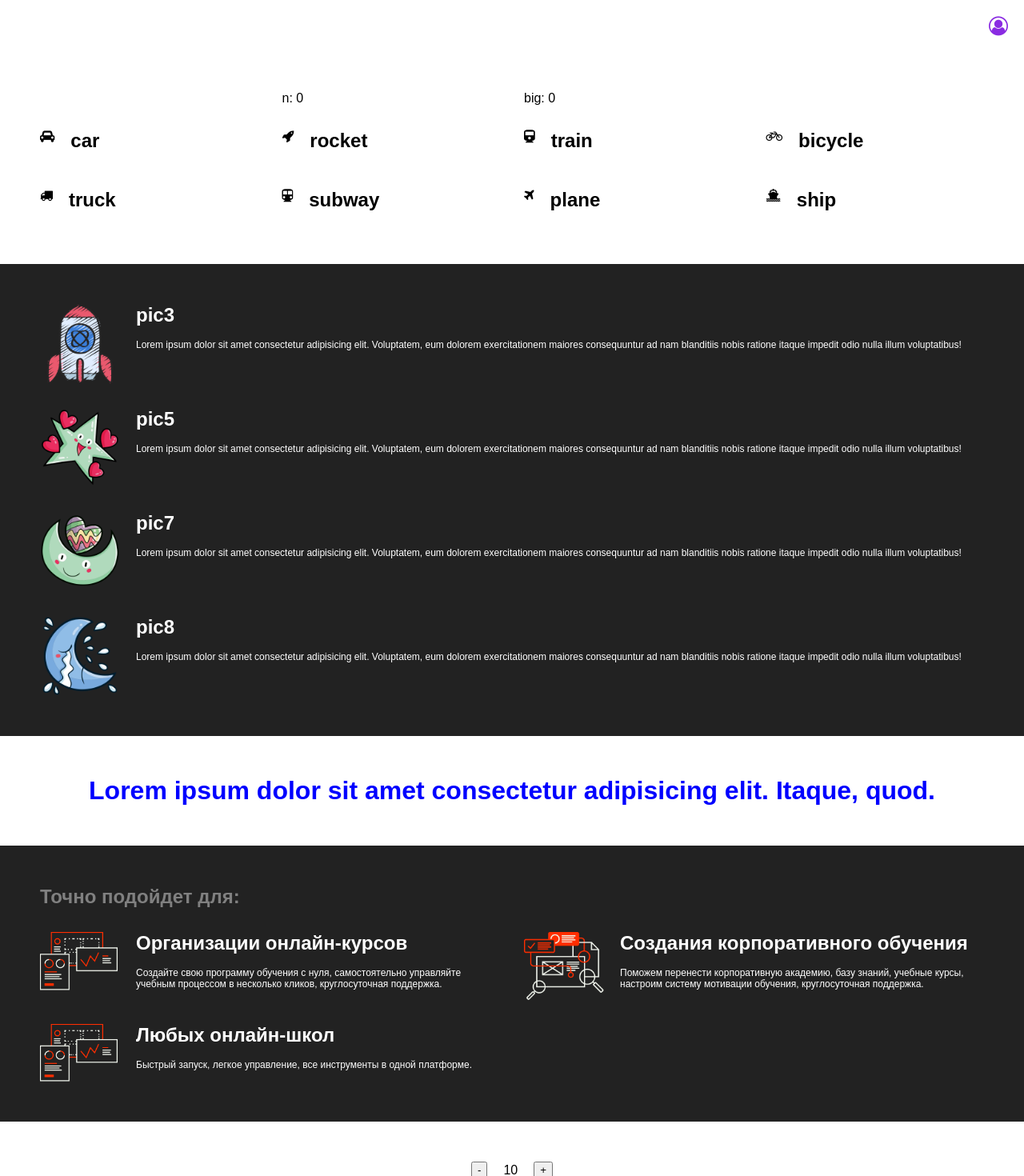
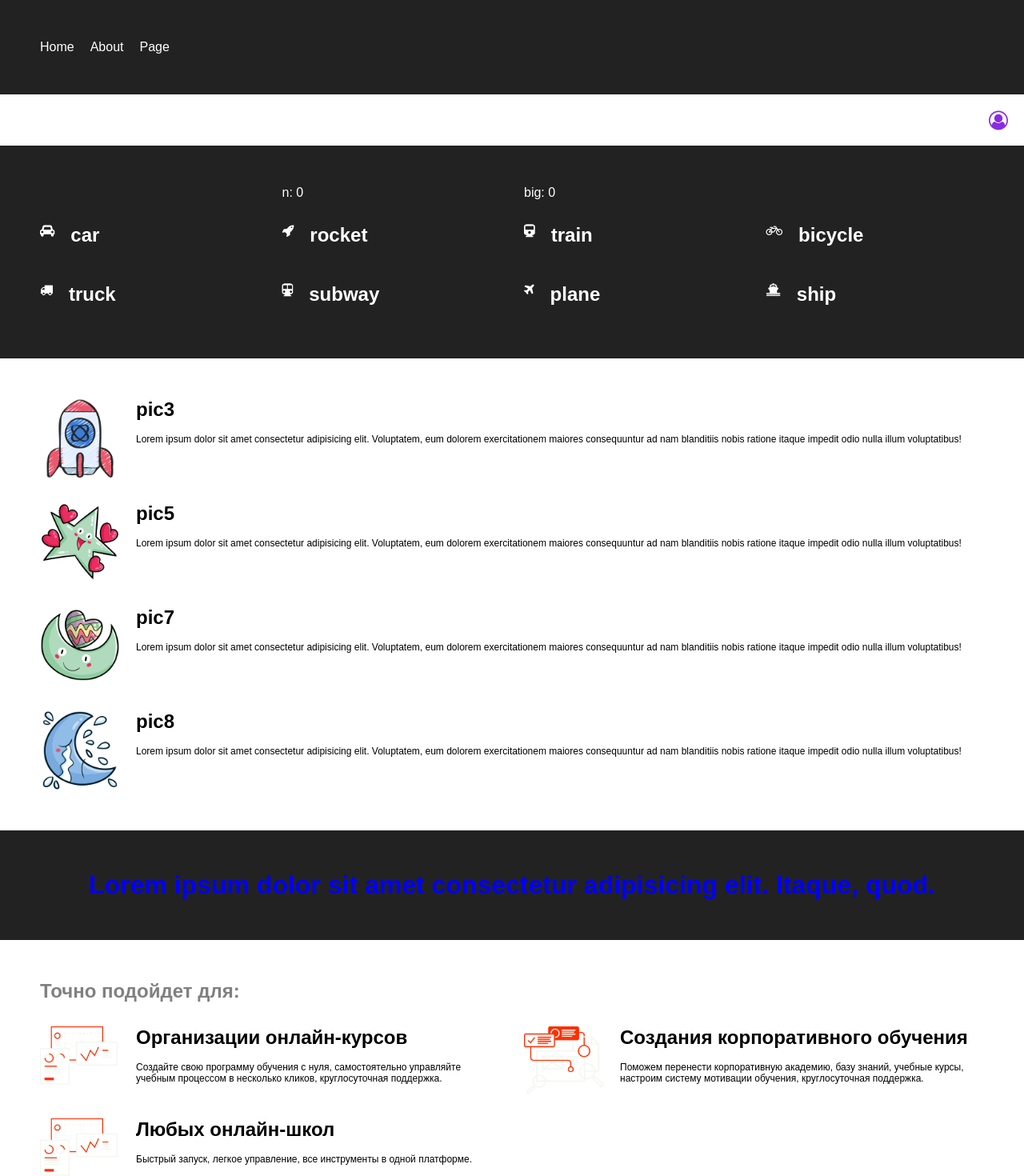
Before and after one commit to Lekso4ka/maxima-react, a React (Create React App) app: page / in a window 1280 px wide. Shown: the top 1470 px of the page at 80% size. Built offline with nearby package versions, Linux system fonts and the light colour scheme.

Commit message:
React Router. Start

```diff
--- a/src/App.jsx
+++ b/src/App.jsx
@@ -1,106 +1,20 @@
-import { useState } from "react";
+import {Routes, Route} from "react-router-dom";
 
-import TextBlock from "./components/TextBlock/TextBlock";
-import textContent from "./assets/data/text.json";
+import Home from "./pages/Home"
+import About from "./pages/About"
+import Page from "./pages/Page"
+import Menu from "./components/Menu"
 import Layout from "./components/Layout";
-import SimpleCard from "./components/SimpleCard";
-import FunBlock from "./components/FunBlock";
 
-import pic1 from "./assets/images/pic1.png";
-import pic2 from "./assets/images/pic2.png";
-import Modal from "./components/Modal";
-
-import spaceData from "./assets/data/space.json";
-import images from "./assets/images";
-// https://habr.com/ru/articles/358090/
-
-const counterSt = {
-    display: "flex",
-    alignItems: "center",
-    justifyContent: "center",
-    gap: "20px"
-}
-
-
-const App = () => {
-
-    // props - статичный параметр - никогда не изменяется
-    // state - состояние - динамически изменяющийся поараметр в React
-
-    /* хук состояния
-        [сама изменяемая переменная, функция, которая будет изменять эту переменную] = useState(значение переменной, заданное по умолчанию)
-    */
-    const [n, changeN] = useState(10);
-    const [openModal, setOpenModal] = useState(false);
-
-    const clickMinus = () => {
-        changeN(n - 1)
-        console.log("minus", n);
-    }
-    const clickPlus = () => {
-        changeN(n + 1)
-        console.log("plus", n);
-    }
-
+export default () => {
     return <>
-        <header>
-            <i
-                className="fa fa-user-circle-o"
-                style={{fontSize: 24, color: "blueviolet", cursor: "pointer"}}
-                onClick={e => setOpenModal(true)}
-            />
-        </header>
-        <FunBlock/>
-        <Layout>
-        {spaceData.map(item => <SimpleCard
-            key={item.text}
-            name={item.text}
-            pic={images[item.img]}
-        />)}
-        </Layout>
-        <Layout>
-            <h1>Lorem ipsum dolor sit amet consectetur adipisicing elit. Itaque, quod.</h1>
-        </Layout>
-        <Layout
-            name="Точно подойдет для:"
-            count={2}
-        >
-            {textContent
-                .filter(item => item.block === "second")
-                .map((item, i) => <SimpleCard
-                    key={i}
-                    name={item.title}
-                    text={item.content}
-                    pic={i%2 === 0 ? pic1 : pic2}
-                />)
-            }
-        </Layout>
-
-        <Layout>
-            <div style={counterSt}>
-                <button onClick={clickMinus}>-</button>
-                <span>{n}</span>
-                <button onClick={(e) => clickPlus()}>+</button>
-            </div>
-        </Layout>
-        <Layout
-            name="Точно подойдет для:"
-            size="300px"
-        >
-            {textContent
-                .filter(item => item.block === "bottom")
-                .map((item, i) => <TextBlock
-                    key={i}
-                    name={item.title}
-                    text={item.content}
-                    variant="colorize"
-                    // color="#89ffad"
-                />)
-            }
-        </Layout>
-        {/* {openModal && <Modal setOpenModal={setOpenModal}/>} */}
-        {<Modal openModal={openModal} setOpenModal={setOpenModal}/>}
+            <Layout>
+                <Menu/>
+            </Layout>
+            <Routes>
+                <Route path="/" element={<Home/>}/>
+                <Route path="/about" element={<About/>}/>
+                <Route path="/page" element={<Page/>}/>
+            </Routes>
     </>
 }
-
-export default App;
--- /dev/null
+++ b/src/components/Menu/index.jsx
@@ -0,0 +1,10 @@
+import {Link} from "react-router-dom"
+import "./style.css";
+
+export default () => {
+    return <nav>
+        <Link to="/">Home</Link>
+        <Link to="/about">About</Link>
+        <Link to="/page">Page</Link>
+    </nav>
+}
--- /dev/null
+++ b/src/components/Menu/style.css
@@ -0,0 +1,5 @@
+nav {
+    display: flex;
+    align-items: center;
+    gap: 20px;
+}
--- a/src/index.css
+++ b/src/index.css
@@ -15,7 +15,10 @@ h1 {
   color: blue;
   margin: 0;
 }
-
+a {
+  text-decoration: none;
+  color: inherit;
+}
 .weather-card {
   border-radius: 10px;
   display: flex;
--- a/src/index.js
+++ b/src/index.js
@@ -5,6 +5,7 @@
 
 import React from "react";
 import {createRoot} from "react-dom/client";
+import {HashRouter} from "react-router-dom";
 
 import App from "./App";
 
@@ -12,4 +13,6 @@ import "./index.css";
 import "font-awesome/css/font-awesome.min.css"
 
 const tag = createRoot(document.getElementById("root"));
-tag.render(<App/>)
+tag.render(<HashRouter>
+  <App/>
+</HashRouter>)
--- /dev/null
+++ b/src/pages/About.jsx
@@ -0,0 +1,5 @@
+import Layout from "../components/Layout"
+
+export default () => {
+    return <Layout name="About"/>
+}
--- /dev/null
+++ b/src/pages/Home.jsx
@@ -0,0 +1,106 @@
+import { useState } from "react";
+
+import TextBlock from "../components/TextBlock/TextBlock";
+import textContent from "../assets/data/text.json";
+import Layout from "../components/Layout";
+import SimpleCard from "../components/SimpleCard";
+import FunBlock from "../components/FunBlock";
+
+import pic1 from "../assets/images/pic1.png";
+import pic2 from "../assets/images/pic2.png";
+import Modal from "../components/Modal";
+
+import spaceData from "../assets/data/space.json";
+import images from "../assets/images";
+// https://habr.com/ru/articles/358090/
+
+const counterSt = {
+    display: "flex",
+    alignItems: "center",
+    justifyContent: "center",
+    gap: "20px"
+}
+
+
+const App = () => {
+
+    // props - статичный параметр - никогда не изменяется
+    // state - состояние - динамически изменяющийся поараметр в React
+
+    /* хук состояния
+        [сама изменяемая переменная, функция, которая будет изменять эту переменную] = useState(значение переменной, заданное по умолчанию)
+    */
+    const [n, changeN] = useState(10);
+    const [openModal, setOpenModal] = useState(false);
+
+    const clickMinus = () => {
+        changeN(n - 1)
+        console.log("minus", n);
+    }
+    const clickPlus = () => {
+        changeN(n + 1)
+        console.log("plus", n);
+    }
+
+    return <>
+        <header>
+            <i
+                className="fa fa-user-circle-o"
+                style={{fontSize: 24, color: "blueviolet", cursor: "pointer"}}
+                onClick={e => setOpenModal(true)}
+            />
+        </header>
+        <FunBlock/>
+        <Layout>
+        {spaceData.map(item => <SimpleCard
+            key={item.text}
+            name={item.text}
+            pic={images[item.img]}
+        />)}
+        </Layout>
+        <Layout>
+            <h1>Lorem ipsum dolor sit amet consectetur adipisicing elit. Itaque, quod.</h1>
+        </Layout>
+        <Layout
+            name="Точно подойдет для:"
+            count={2}
+        >
+            {textContent
+                .filter(item => item.block === "second")
+                .map((item, i) => <SimpleCard
+                    key={i}
+                    name={item.title}
+                    text={item.content}
+                    pic={i%2 === 0 ? pic1 : pic2}
+                />)
+            }
+        </Layout>
+
+        <Layout>
+            <div style={counterSt}>
+                <button onClick={clickMinus}>-</button>
+                <span>{n}</span>
+                <button onClick={(e) => clickPlus()}>+</button>
+            </div>
+        </Layout>
+        <Layout
+            name="Точно подойдет для:"
+            size="300px"
+        >
+            {textContent
+                .filter(item => item.block === "bottom")
+                .map((item, i) => <TextBlock
+                    key={i}
+                    name={item.title}
+                    text={item.content}
+                    variant="colorize"
+                    // color="#89ffad"
+                />)
+            }
+        </Layout>
+        {/* {openModal && <Modal setOpenModal={setOpenModal}/>} */}
+        {<Modal openModal={openModal} setOpenModal={setOpenModal}/>}
+    </>
+}
+
+export default App;
--- /dev/null
+++ b/src/pages/Page.jsx
@@ -0,0 +1,5 @@
+import Layout from "../components/Layout"
+
+export default () => {
+    return <Layout name="Page"/>
+}
```
